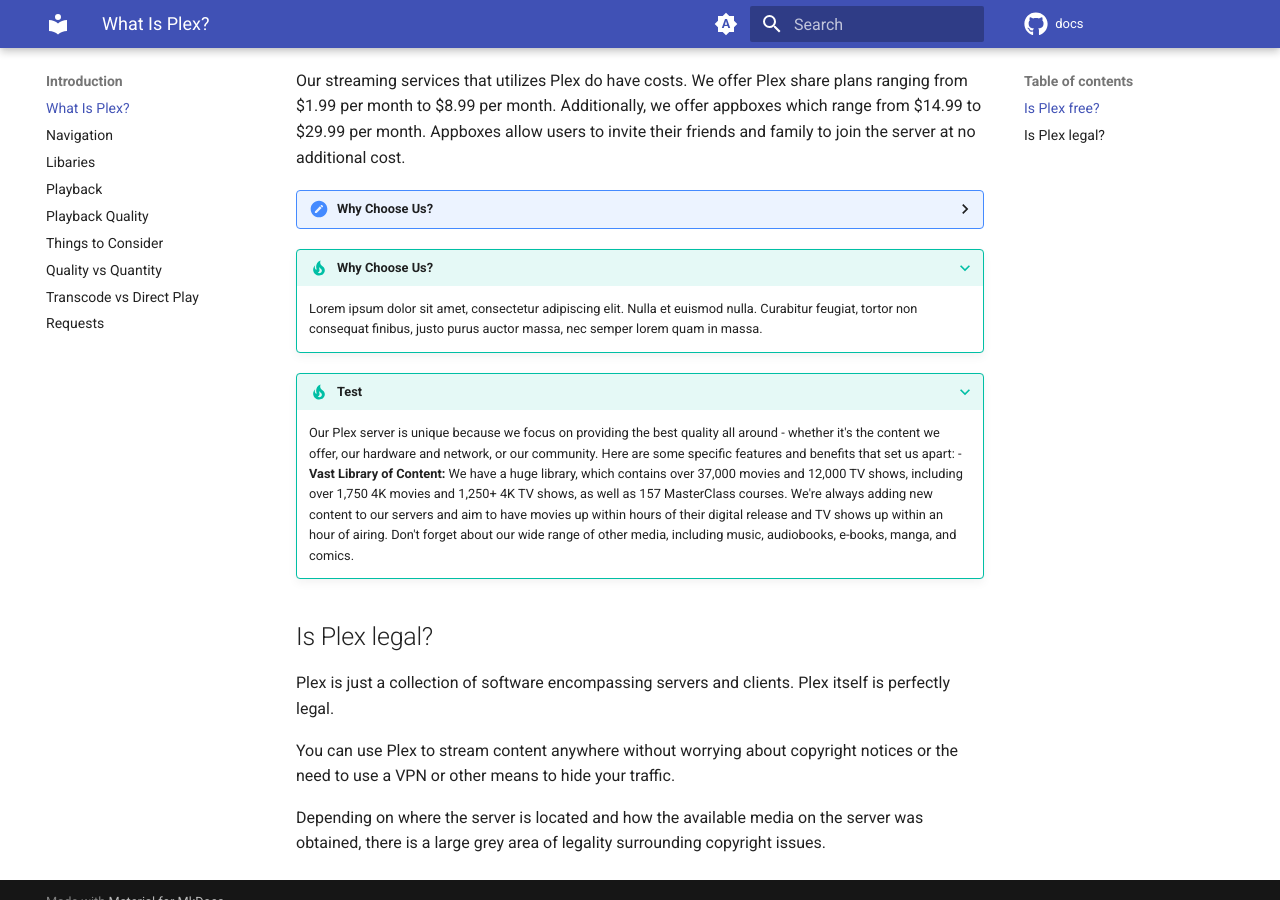
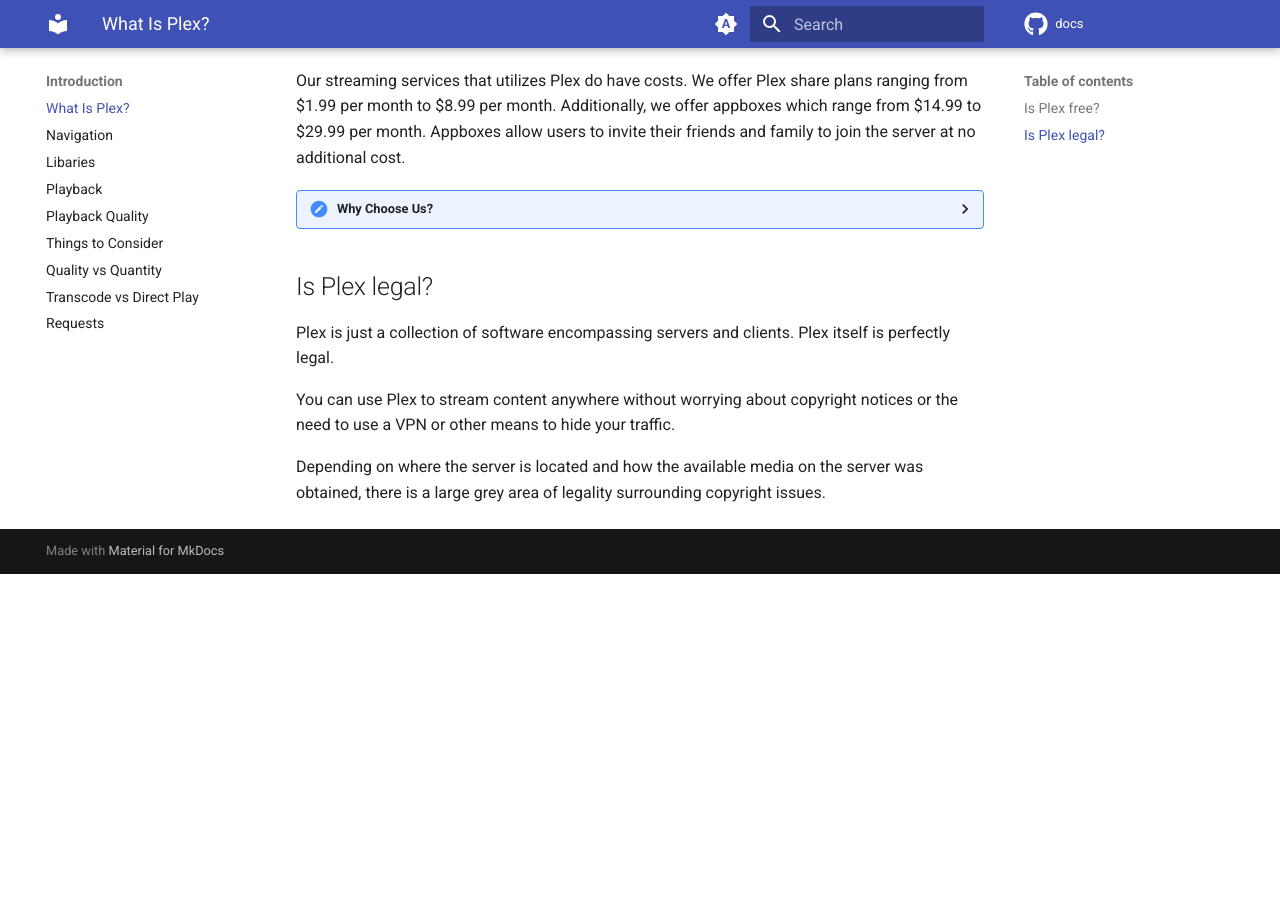
Before and after one commit to neomedia6989/docs-2, an MkDocs documentation site: the page built from docs/introduction/what-is-plex.md, in a window 1280 px wide and 900 px high, scrolled down 486 px. Built offline with MkDocs 1.6.1 and Material for MkDocs 9.7.7, drawn with Linux system fonts in a browser that asks for light colours; comment, search, counter and statistics services are not loaded; after the commit the page ends 1060 px from its top, so only the background shows below that.

Commit message:
Update what-is-plex.md

```diff
--- a/docs/introduction/what-is-plex.md
+++ b/docs/introduction/what-is-plex.md
@@ -9,9 +9,8 @@
 
  <details>
   <summary>Why Choose Us?</summary>
-  <br /><br />
  Our Plex server is unique because we focus on providing the best quality all around - whether it's the content we offer, our hardware and network, or our community. Here are some specific features and benefits that set us apart:
- <br /><br />
+ <br />
 <ul>
  <li><strong>Vast Library of Content:</strong> We have a huge library, which contains over 37,000 movies and 12,000 TV shows, including over 1,750 4K movies and 1,250+ 4K TV shows, as well as 157 MasterClass courses. We're always adding new content to our servers and aim to have movies up within hours of their digital release and TV shows up within an hour of airing. Don't forget about our wide range of other media, including music, audiobooks, e-books, manga, and comics.</li>
   <li><strong>High-Quality Playback:</strong> We utilize top-of-the-line server hardware and storage devices to provide you with the best playback experience possible. With access to private torrent trackers, Usenet indexers, and our own internal releases, we offer the highest quality content available. Our content features dedicated DolbyVision libraries, lossless and/or Atmos audio whenever possible, and if a file isn't up to our standards, we'll promptly replace it with a better version.</li>
@@ -22,23 +21,6 @@
  </ul>
   </details>
 
-???+ tip "Why Choose Us?"
-
-    Lorem ipsum dolor sit amet, consectetur adipiscing elit. Nulla et euismod
-    nulla. Curabitur feugiat, tortor non consequat finibus, justo purus auctor
-    massa, nec semper lorem quam in massa.
-
-
-???+ tip "Test"
-
-    Our Plex server is unique because we focus on providing the best quality all around -
-    whether it's the content we offer, our hardware and network, or our community. Here are some specific features and benefits that set us apart:
-    - **Vast Library of Content:** We have a huge library, which contains over 37,000 movies and 12,000 TV shows,
-    including over 1,750 4K movies and 1,250+ 4K TV shows, as well as 157 MasterClass courses.
-    We're always adding new content to our servers and aim to have movies up within hours of their
-    digital release and TV shows up within an hour of airing. Don't forget about our wide range of other media,
-    including music, audiobooks, e-books, manga, and comics.
-
 ## Is Plex legal?
 Plex is just a collection of software encompassing servers and clients. Plex itself is perfectly legal.
 
```
